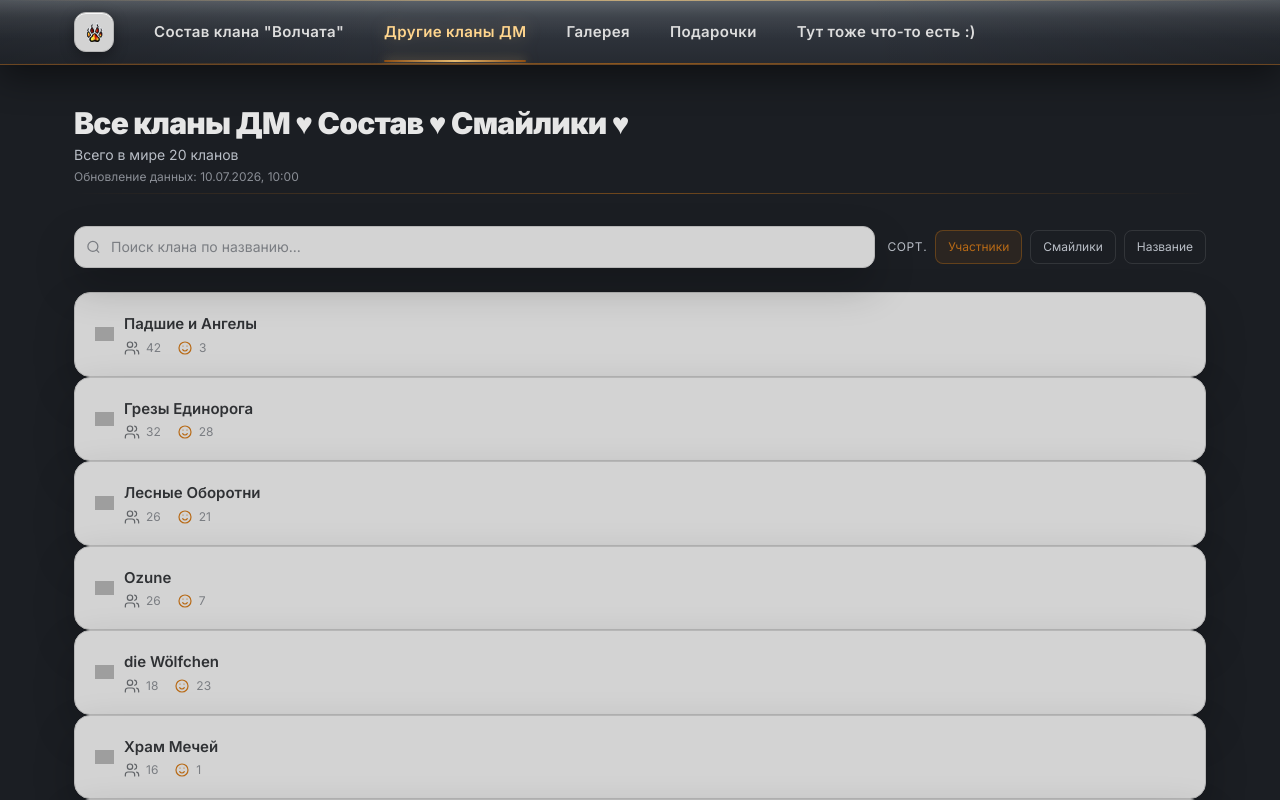
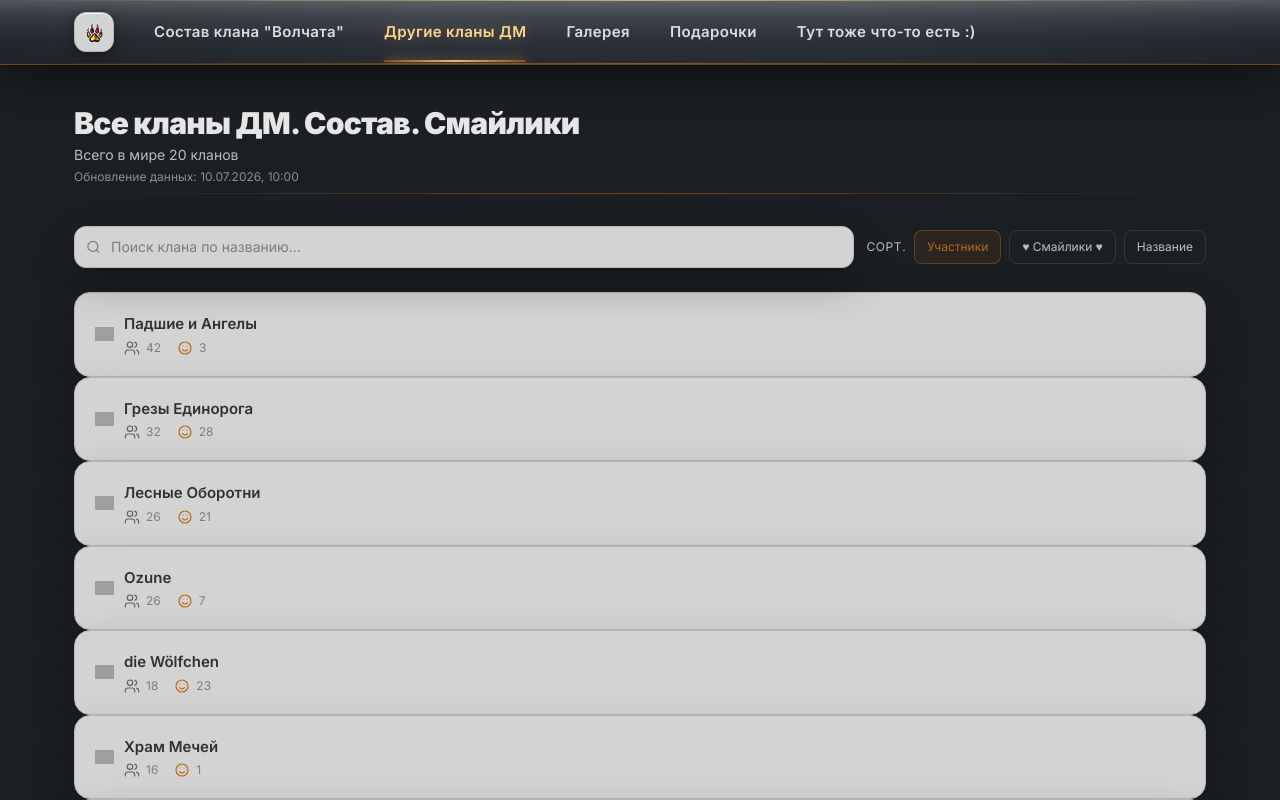
Before and after one commit to reverie-w-sh/dm-portal, a Next.js app: page /clans in a window 1280 px wide. Shown: the top 800 px of the page. Built offline with nearby package versions, Linux system fonts and the light colour scheme; grey boxes are pictures that could not be loaded.

Commit message:
Update page.tsx

```diff
--- a/src/app/clans/page.tsx
+++ b/src/app/clans/page.tsx
@@ -10,7 +10,7 @@ type SortKey = "members" | "smiles" | "name";
 
 const SORT_LABELS: Record<SortKey, string> = {
   members: "Участники",
-  smiles: "Смайлики",
+  smiles: "♥ Смайлики ♥",
   name: "Название",
 };
 
@@ -45,7 +45,7 @@ export default function ClansPage() {
     <div className="max-w-[1180px] mx-auto px-6 py-10">
       <div className="mb-2">
         <h1 className="text-3xl font-black text-[#e6e6e6] tracking-tight">
-          Все кланы ДМ ♥ Состав ♥ Смайлики ♥
+          Все кланы ДМ. Состав. Смайлики
         </h1>
         <p className="text-[#b9bec6] text-sm mt-1">
           Всего в мире {clansData.length} кланов
```
